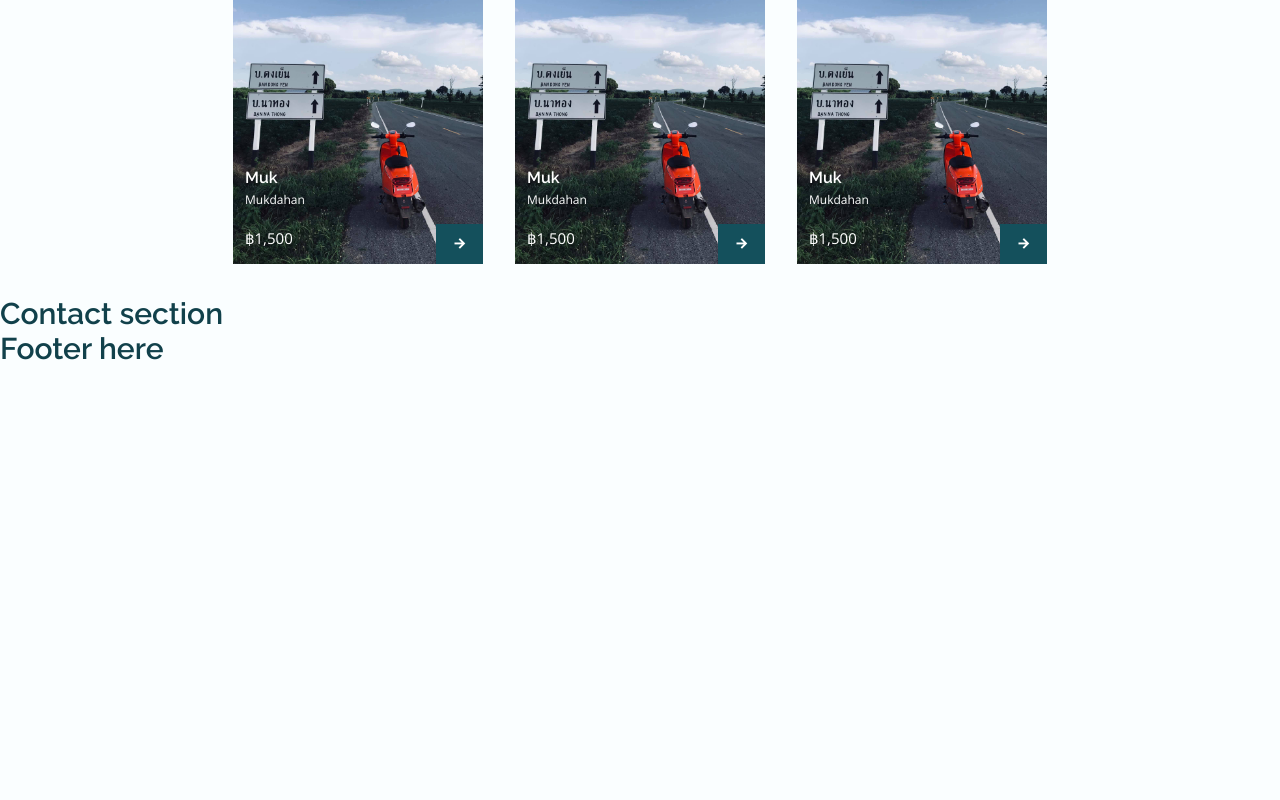
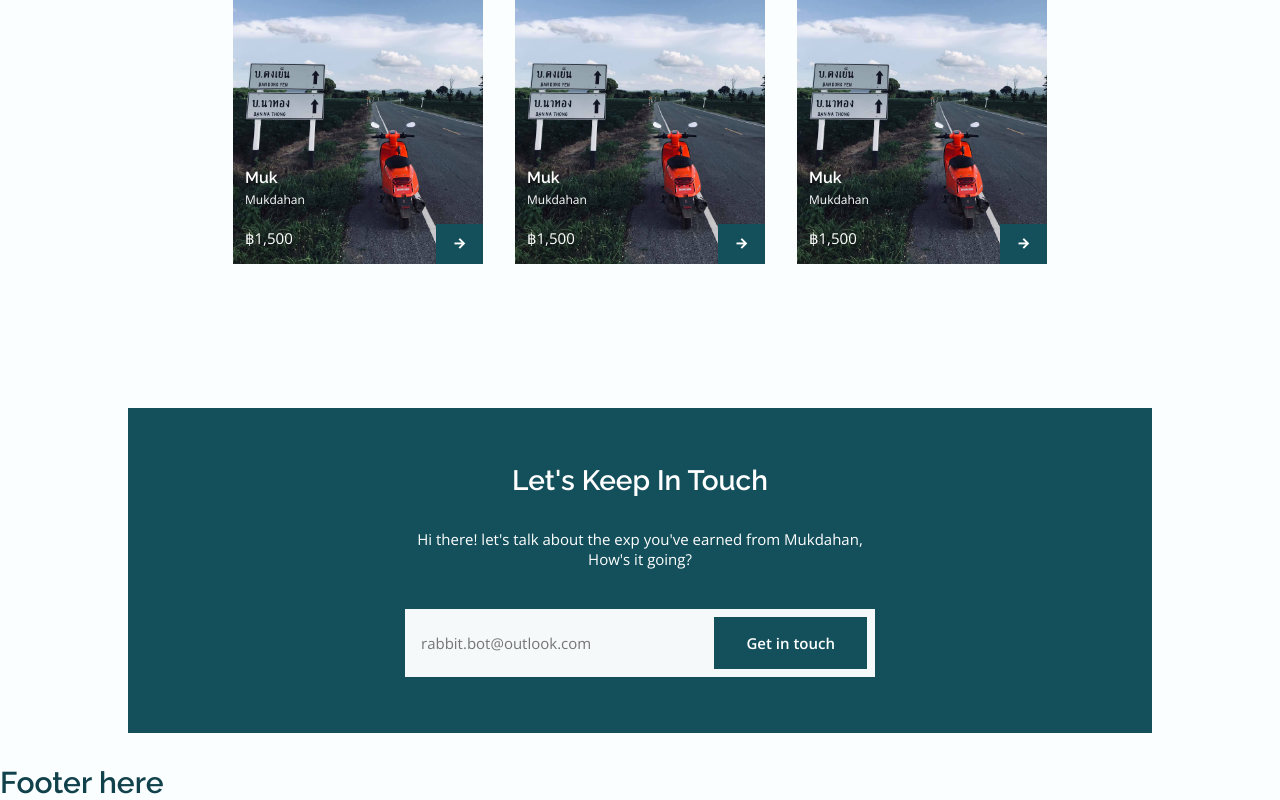
Before and after one commit to Alohadancemeow/next-travel-101, a Next.js app: page / in a window 1280 px wide. Shown: the part 3773-4573 px from the top of the page. Before the commit the page ends 4139 px from the top, so only its background shows below. Built offline with nearby package versions, Linux system fonts and the light colour scheme.

Commit message:
contact section

```diff
--- a/components/Contact.jsx
+++ b/components/Contact.jsx
@@ -1,11 +1,130 @@
 import React from 'react'
+import styled from 'styled-components'
 
 const Contact = () => {
     return (
-        <div>
-            <h1>Contact section</h1>
-        </div>
+        <ContactSection>
+            <ContactBg>
+                <ContactContainer>
+                    <ContactText>
+                        Let's keep in touch
+                    </ContactText>
+                    <ContactDesc>
+                        Hi there! let's talk about the exp you've earned from Mukdahan, <br />
+                        How's it going?
+                    </ContactDesc>
+                    <ContactForm
+                        action="mailto:rabbit.bot@outlook.com"
+                    >
+                        <Contactinput
+                            disabled
+                            type="text"
+                            placeholder="rabbit.bot@outlook.com"
+                        />
+                        <ContactButton>
+                            Get in touch
+                        </ContactButton>
+                    </ContactForm>
+                </ContactContainer>
+            </ContactBg>
+        </ContactSection>
     )
 }
 
 export default Contact
+
+
+// # Styled-components
+const ContactSection = styled.section`
+    padding: 4.5rem 0 2.5rem;
+
+    @media screen and (min-width: 768px) {
+        padding: 7rem 0 2rem;
+    }
+`
+
+const ContactBg = styled.div`
+    padding: 2.5rem 0;
+    background-color: hsl(190, 64%, 22%);
+
+    @media screen and (min-width: 768px) {
+        background: none;
+        padding: 0;
+    }
+`
+
+const ContactContainer = styled.div`
+    max-width: 968px;
+    margin-left: 1rem;
+    margin-right: 1rem;
+
+    @media screen and (min-width: 768px) {
+        background-color: hsl(190, 64%, 22%);
+        padding: 3.5rem 0;
+    }
+
+    @media screen and (min-width: 1024px) {
+        margin-left: auto;
+        margin-right: auto;
+    }
+
+    @media screen and (min-width: 1200px) {
+        max-width: 1024px;
+    }
+`
+
+const ContactText = styled.h2`
+    font-size: 1.25rem;
+    color: #fff;
+    text-align: center;
+    text-transform: capitalize;
+    margin-bottom: 2rem;
+
+    @media screen and (min-width: 1024px) {
+        font-size: 1.75rem;
+    }
+`
+
+const ContactDesc = styled.p`
+    text-align: center;
+    margin-bottom: 2.5rem;
+    color: #fff;
+`
+
+const ContactForm = styled.form`
+    background-color: hsl(190, 24%, 97%);
+    padding: 0.5rem;
+    display: flex;
+    justify-content: space-between;
+
+    @media screen and (min-width: 568px) {
+        width: 470px;
+        margin: 0 auto;
+    }
+`
+
+const Contactinput = styled.input`
+    /* width: 70%; */
+    padding-right: 0.5rem;
+    background-color: hsl(190, 24%, 97%);
+    color: hsl(190, 24%, 35%);
+    outline: none;
+
+    @media screen and (min-width: 768px) {
+        padding: 0 0.5rem;
+    }
+`
+
+const ContactButton = styled.button`
+    display: inline-block;
+    background-color: hsl(190, 64%, 22%);
+    color: #fff;
+    padding: 1rem 2rem;
+    font-weight: 600;
+    transition: 0.3s;
+    cursor: pointer;
+
+    &:hover {
+        background-color: hsl(190, 64%, 15%);
+    }
+`
```
